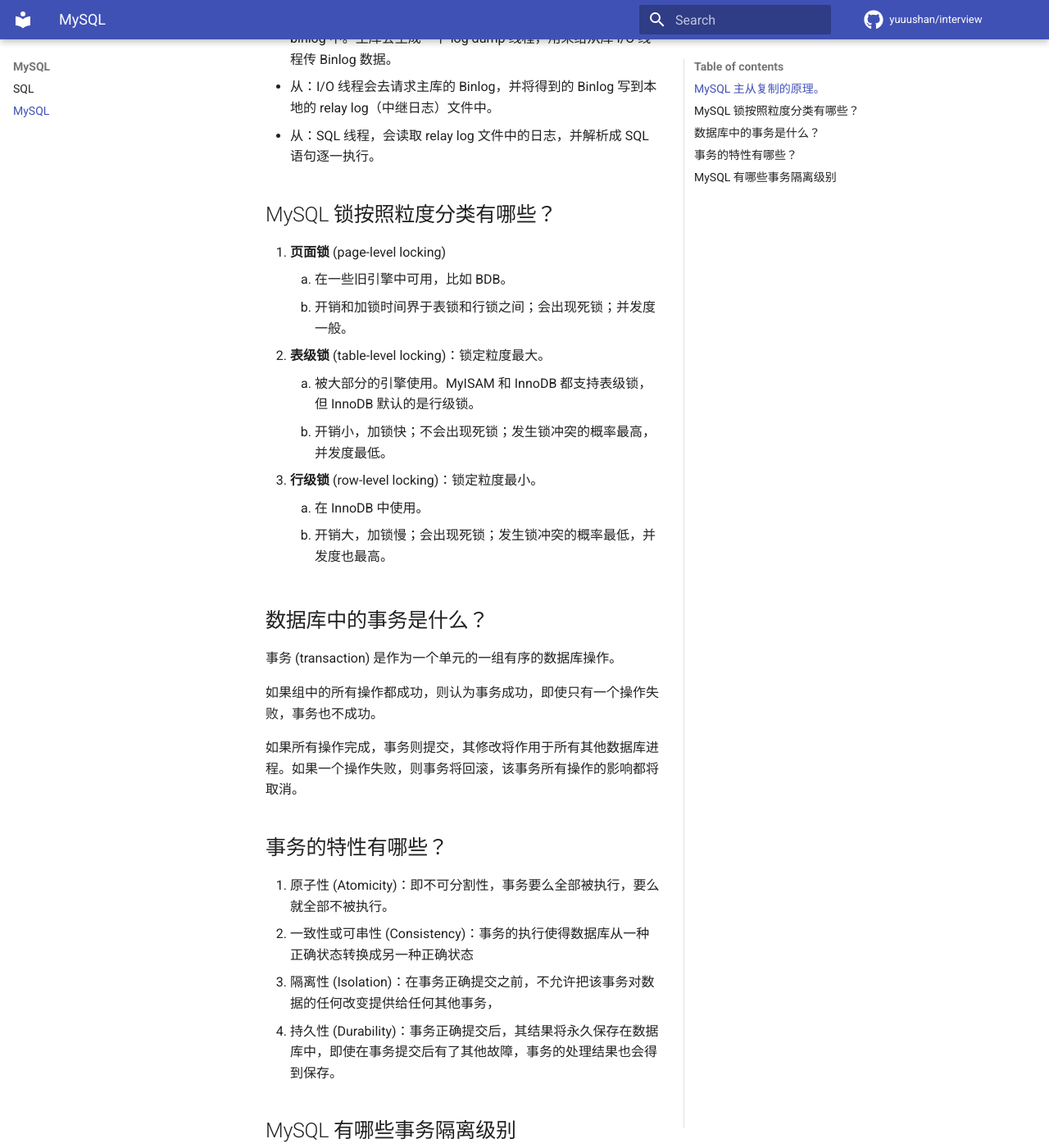
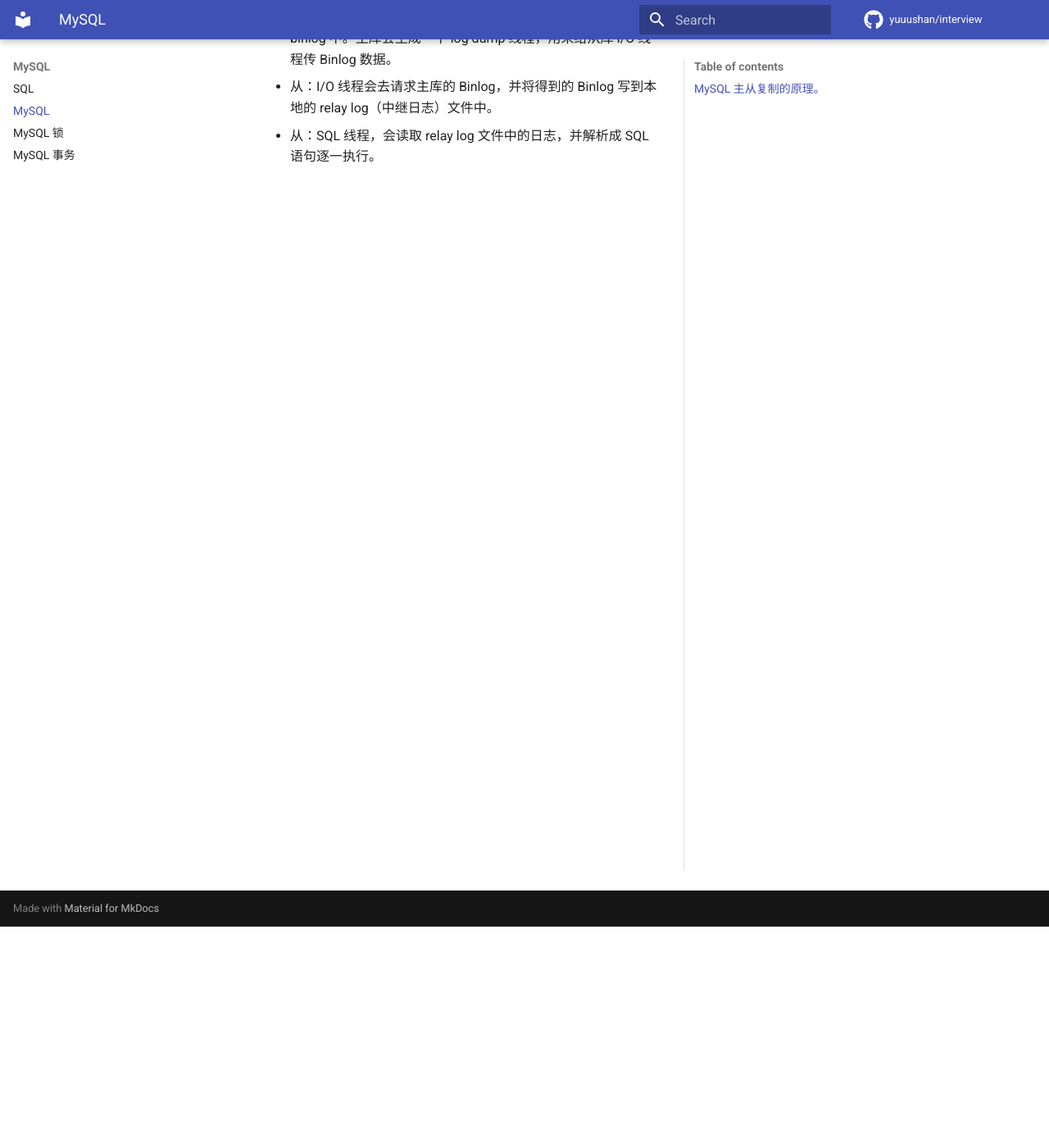
Before and after one commit to yuuushan/interview, an MkDocs documentation site: the page built from docs/mysql/mysql.md, in a window 1280 px wide and 1400 px high, scrolled down 270 px. Shown: the whole window at 82% size. Built offline with MkDocs 1.6.1 and Material for MkDocs 9.7.7, drawn with Linux system fonts in a browser that asks for light colours; comment, search, counter and statistics services are not loaded; some of the changed text lies outside the part shown.

Commit message:
🎨 (mysql): 将 MySQL 划分为锁、事务等多个部分

```diff
--- a/docs/mysql/mysql.md
+++ b/docs/mysql/mysql.md
@@ -5,41 +5,3 @@
 - 主：记录下所有改变了数据库数据的语句，放进 master 上的 binlog 中。主库会生成一个 log dump 线程，用来给从库 I/O 线程传 Binlog 数据。
 - 从：I/O 线程会去请求主库的 Binlog，并将得到的 Binlog 写到本地的 relay log（中继日志）文件中。
 - 从：SQL 线程，会读取 relay log 文件中的日志，并解析成 SQL 语句逐一执行。
-
-## MySQL 锁按照粒度分类有哪些？
-
-1. **页面锁** (page-level locking)
-   1. 在一些旧引擎中可用，比如 BDB。
-   2. 开销和加锁时间界于表锁和行锁之间；会出现死锁；并发度一般。
-2. **表级锁** (table-level locking)：锁定粒度最大。
-   1. 被大部分的引擎使用。MyISAM 和 InnoDB 都支持表级锁，但 InnoDB 默认的是行级锁。
-   2. 开销小，加锁快；不会出现死锁；发生锁冲突的概率最高，并发度最低。
-3. **行级锁** (row-level locking)：锁定粒度最小。
-   1. 在 InnoDB 中使用。
-   2. 开销大，加锁慢；会出现死锁；发生锁冲突的概率最低，并发度也最高。
-
-## 数据库中的事务是什么？
-
-事务 (transaction) 是作为一个单元的一组有序的数据库操作。
-
-如果组中的所有操作都成功，则认为事务成功，即使只有一个操作失败，事务也不成功。
-
-如果所有操作完成，事务则提交，其修改将作用于所有其他数据库进程。如果一个操作失败，则事务将回滚，该事务所有操作的影响都将取消。
-
-## 事务的特性有哪些？
-
-1. 原子性 (Atomicity)：即不可分割性，事务要么全部被执行，要么就全部不被执行。
-2. 一致性或可串性 (Consistency)：事务的执行使得数据库从一种正确状态转换成另一种正确状态
-3. 隔离性 (Isolation)：在事务正确提交之前，不允许把该事务对数据的任何改变提供给任何其他事务，
-4. 持久性 (Durability)：事务正确提交后，其结果将永久保存在数据库中，即使在事务提交后有了其他故障，事务的处理结果也会得到保存。
-
-## MySQL 有哪些事务隔离级别
-
-|                           | 脏读 | 不可重复读 | 幻读 |
-| ------------------------- | ---- | ---------- | ---- |
-| Read uncommitted 读未提交 | ✔    | ✔          | ✔    |
-| Read committed 读提交     | ❌   | ✔          | ✔    |
-| Repeatable read 重复读    | ❌   | ❌         | ✔    |
-| Serializable 序列化       | ❌   | ❌         | ❌   |
-
-Serializable 是最高的事务隔离级别，同时代价也花费最高，性能很低，一般很少使用。
--- a/mkdocs.yml
+++ b/mkdocs.yml
@@ -39,6 +39,8 @@ nav:
   - MySQL:
       - mysql/sql.md
       - mysql/mysql.md
+      - mysql/locking.md
+      - mysql/transaction.md
   - Redis:
       - redis/index.md
   - 前端:
```
Also changed, not shown: .gear.yml (+4 -4 lines), docs/mysql/locking.md (added, +13 -0 lines), docs/mysql/transaction.md (added, +27 -0 lines).
